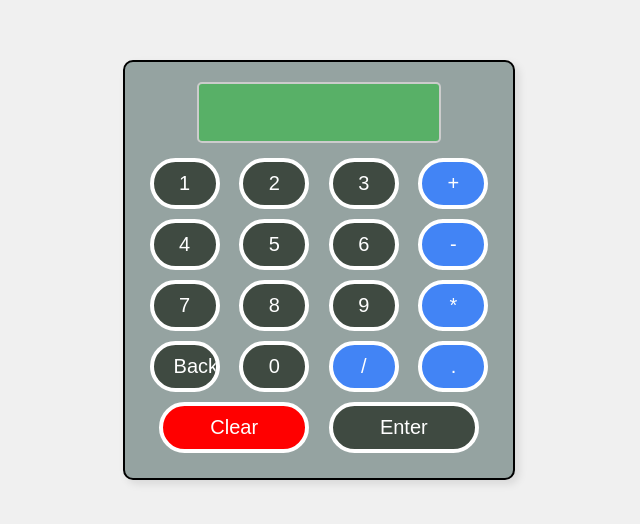
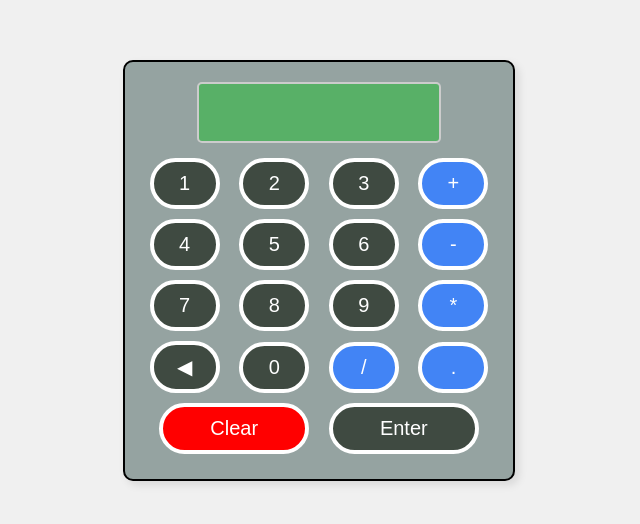
Before and after one commit to alanmathewfdo/demo1, a plain HTML site: page index.html in a window 1280 px wide. Shown: the part 130-654 px from the top of the page, without its empty margins (321-961 px from the left). Drawn offline with Linux system fonts and the light colour scheme.

Commit message:
Update index.html

```diff
--- a/index.html
+++ b/index.html
@@ -105,7 +105,7 @@
         <input type="button" value="9" onclick="calc.results.value += '9'">
         <input type="button" value="*" id="symbol" onclick="calc.results.value += '*'"><br>
 
-        <input type="button" value="Back" id="back" onclick="backspace()">
+        <input type="button" value="&#9664" id="back" onclick="backspace()">
         <input type="button" value="0" onclick="calc.results.value += '0'">
         <input type="button" value="/" id="symbol" onclick="calc.results.value += '/'">
         <input type="button" value="." id="symbol" onclick="calc.results.value += '.'"><br>
```
